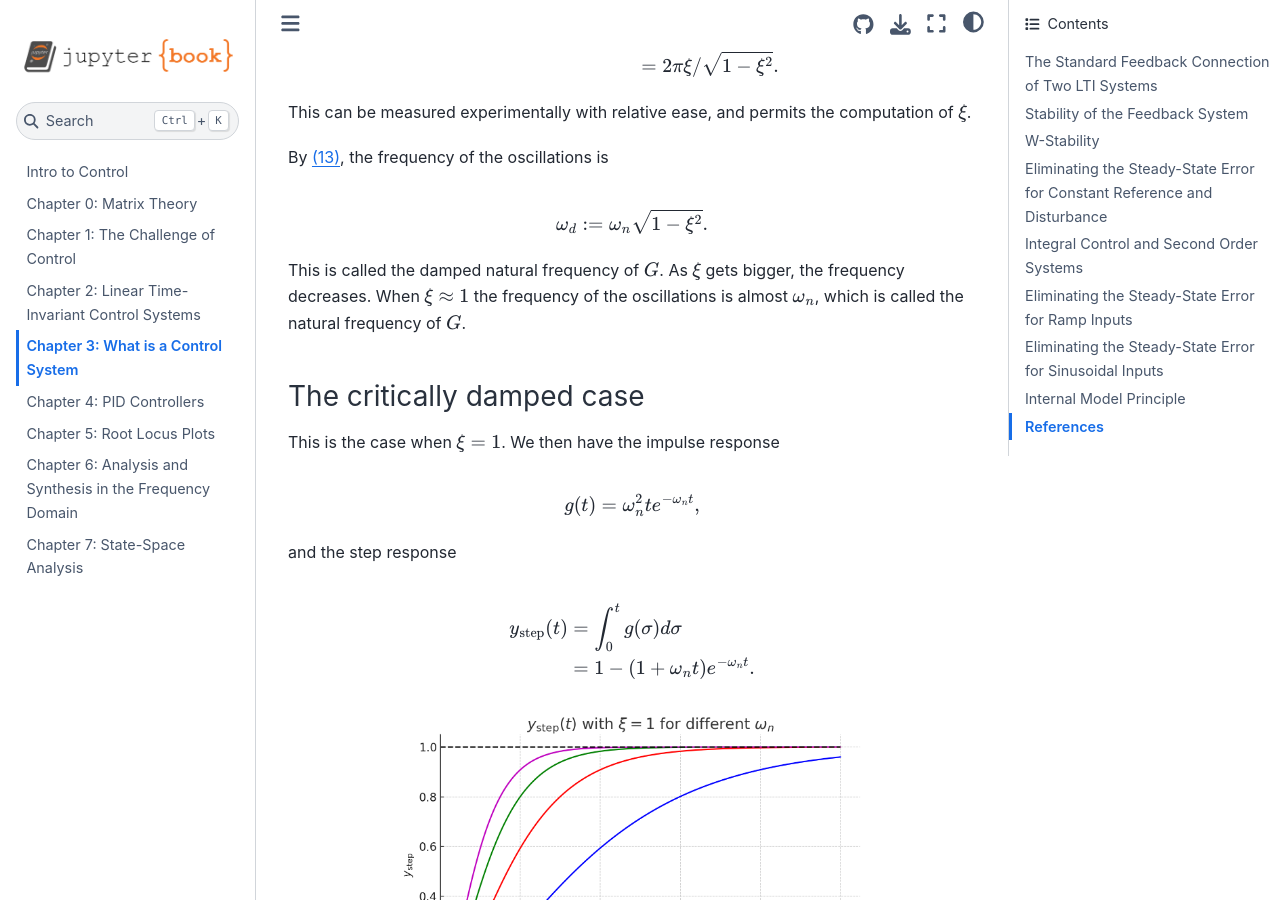
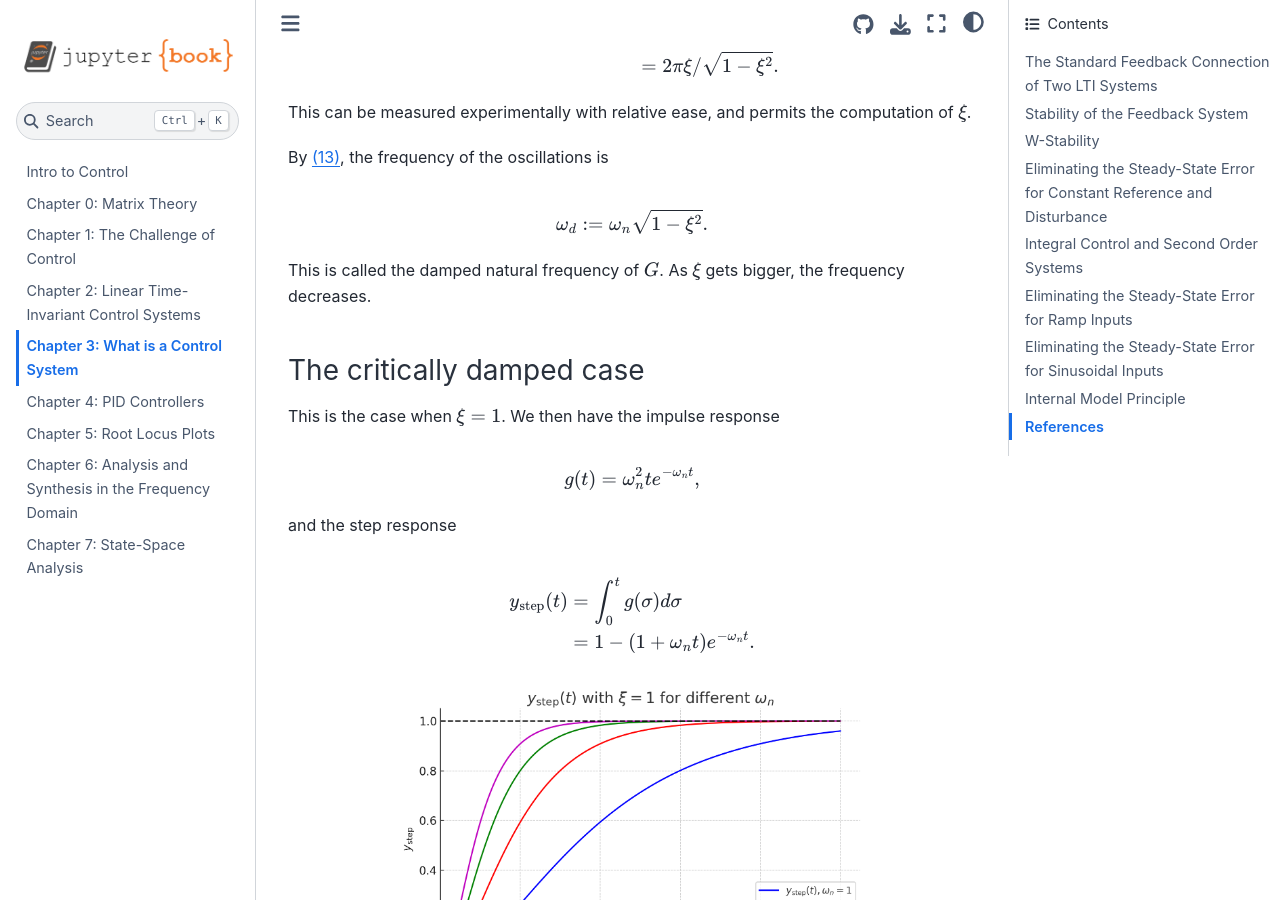
Before and after one commit to Omrid1994/intro_to_control_lecs, a Jupyter Book: the page built from Chapter3.md, in a window 1280 px wide and 900 px high, scrolled down 11614 px. Built offline with Jupyter Book 1.0.4 settings and Sphinx 7.4.7 and the Sphinx Book theme 1.1.4, drawn with Linux system fonts in a browser that asks for light colours; cross-references to code outside the pages are shown as plain code; some of the changed text lies outside the part shown.

Commit message:
Update book

```diff
--- a/Chapter3.md
+++ b/Chapter3.md
@@ -150,7 +150,7 @@
 Consider
 
 $$
-    P(s)=\frac{3s}{s-1},\quad (s)=\frac{1}{s-1}.
+    P(s)=\frac{3s}{s-1},\quad C(s)=\frac{1}{s-1}.
 $$
 
 Obviously, there is no unstable pole-zero cancellation in $PC$ (in fact, there is no pole-zero cancellation at all). We compute
@@ -181,10 +181,10 @@
 Consider
 
 $$
-    P(s)=\frac{5s}{s+1},\quad C(s)=\frac{s+2}{s-1}.
+    P(s)=\frac{5s}{s+1},\quad C(s)=-\frac{s+2}{s-1}.
 $$
 
-We have $P(\infty)=5$, $C(\infty)=1$, so $\big|P(\infty)C(\infty)\big|=5$ and the feedback connection of $P$ and $C$ is not $w$-stable. It is easy to check that this feedback connection is stable using {prf:ref}`prop:stable_closed_loop`. Indeed, there are no zero-pole cancellations in $PC$ and
+We have $P(\infty)=5$, $C(\infty)=-1$, so $\big|P(\infty)C(\infty)\big|=5$ and the feedback connection of $P$ and $C$ is not $w$-stable. It is easy to check that this feedback connection is stable using {prf:ref}`prop:stable_closed_loop`. Indeed, there are no zero-pole cancellations in $PC$ and
 
 $$
     S(s)=-\frac{s^2-1}{4s^2+10s+1},
@@ -492,7 +492,7 @@
 \omega_d:=\omega_n\sqrt{1-\xi^2}.
 $$
 
-This is called the damped natural frequency of $G$. As $\xi$ gets bigger, the frequency decreases. When $\xi \approx 1$ the frequency of the oscillations is almost $\omega_n$, which is called  the natural frequency of $G$.
+This is called the damped natural frequency of $G$. As $\xi$ gets bigger, the frequency decreases.
 
 ### The critically damped case
 
```
Also changed, not shown: other parts of Chapter3.md (+2 -2 lines), 6 other files.
